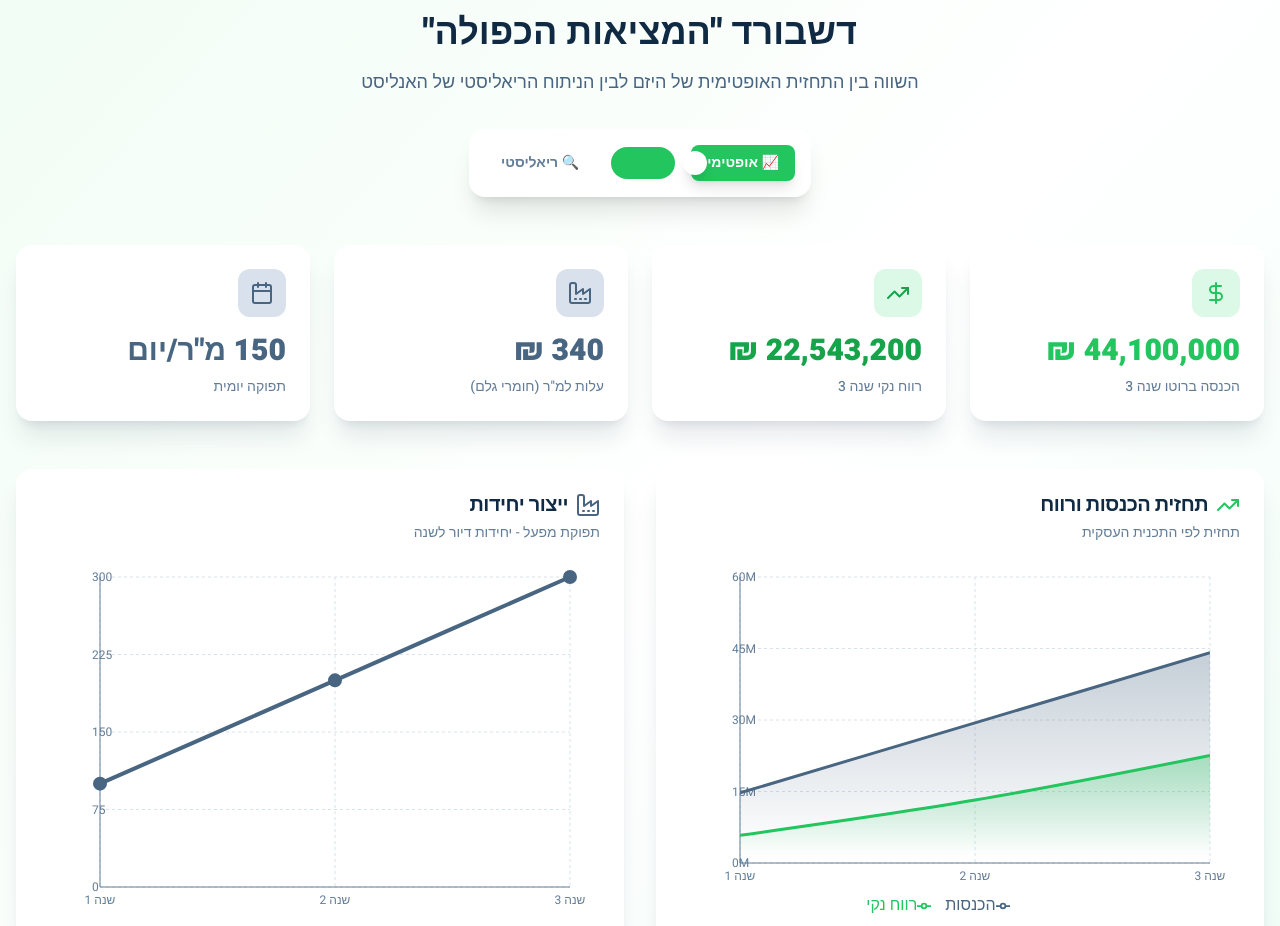
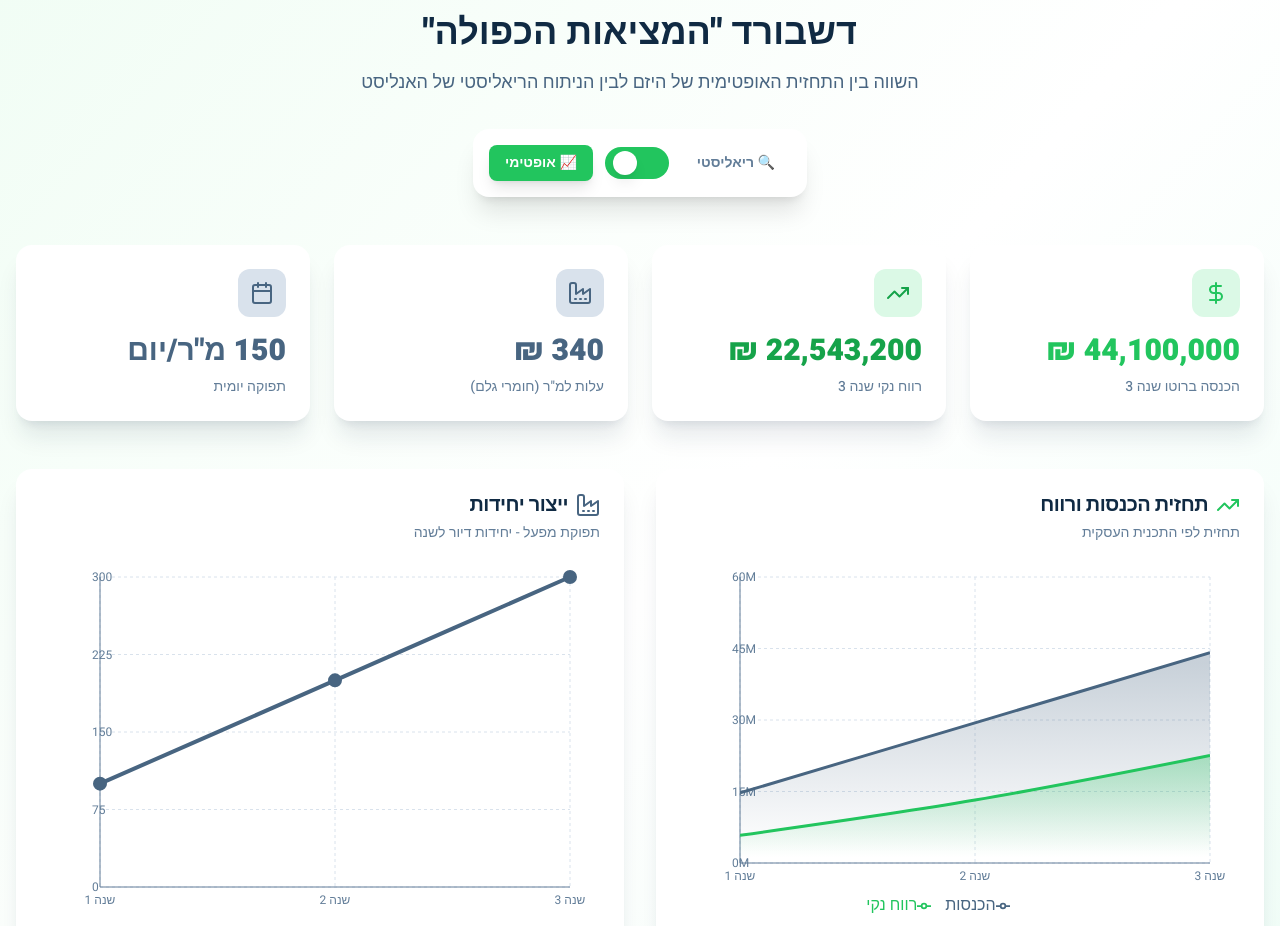
Before and after one commit to cea2025/david, a Next.js app: page / in a window 1280 px wide. Shown: the part 1020-1946 px from the top of the page. Built offline with nearby package versions, Linux system fonts and the light colour scheme.

Commit message:
Fix: Toggle RTL layout and direction

```diff
--- a/components/DualDashboard.tsx
+++ b/components/DualDashboard.tsx
@@ -164,12 +164,12 @@ export function DualDashboard({ id }: DualDashboardProps) {
 
           {/* Toggle Switch */}
           <div className="flex justify-center">
-            <div className="inline-flex items-center gap-4 p-4 rounded-2xl bg-white shadow-xl">
+            <div className="inline-flex items-center p-4 rounded-2xl bg-white shadow-xl">
               <Toggle
                 checked={isPessimistic}
                 onCheckedChange={setIsPessimistic}
-                labelLeft="📈 אופטימי"
-                labelRight="🔍 ריאליסטי"
+                labelOptimistic="אופטימי 📈"
+                labelPessimistic="ריאליסטי 🔍"
               />
             </div>
           </div>
--- a/components/ui/toggle.tsx
+++ b/components/ui/toggle.tsx
@@ -6,16 +6,20 @@ import { cn } from '@/lib/utils'
 interface ToggleProps {
   checked: boolean
   onCheckedChange: (checked: boolean) => void
-  labelLeft?: string
-  labelRight?: string
+  labelOptimistic?: string
+  labelPessimistic?: string
   className?: string
 }
 
 const Toggle = React.forwardRef<HTMLButtonElement, ToggleProps>(
-  ({ checked, onCheckedChange, labelLeft, labelRight, className }, ref) => {
+  ({ checked, onCheckedChange, labelOptimistic, labelPessimistic, className }, ref) => {
     return (
-      <div className={cn('flex items-center gap-4 flex-wrap justify-center', className)}>
-        {labelLeft && (
+      <div
+        className={cn('flex items-center gap-3 justify-center', className)}
+        dir="ltr"
+      >
+        {/* Optimistic - Left side (in LTR) */}
+        {labelOptimistic && (
           <button
             onClick={() => onCheckedChange(false)}
             className={cn(
@@ -25,9 +29,11 @@ const Toggle = React.forwardRef<HTMLButtonElement, ToggleProps>(
                 : 'text-navy-500 hover:text-navy-700 hover:bg-navy-100'
             )}
           >
-            {labelLeft}
+            {labelOptimistic}
           </button>
         )}
+
+        {/* Toggle Switch */}
         <button
           ref={ref}
           role="switch"
@@ -44,11 +50,13 @@ const Toggle = React.forwardRef<HTMLButtonElement, ToggleProps>(
           <span
             className={cn(
               'inline-block h-6 w-6 transform rounded-full bg-white shadow-lg transition-transform duration-300',
-              checked ? 'translate-x-2' : 'translate-x-8'
+              checked ? 'translate-x-8' : 'translate-x-2'
             )}
           />
         </button>
-        {labelRight && (
+
+        {/* Pessimistic - Right side (in LTR) */}
+        {labelPessimistic && (
           <button
             onClick={() => onCheckedChange(true)}
             className={cn(
@@ -58,7 +66,7 @@ const Toggle = React.forwardRef<HTMLButtonElement, ToggleProps>(
                 : 'text-navy-500 hover:text-navy-700 hover:bg-navy-100'
             )}
           >
-            {labelRight}
+            {labelPessimistic}
           </button>
         )}
       </div>
```
